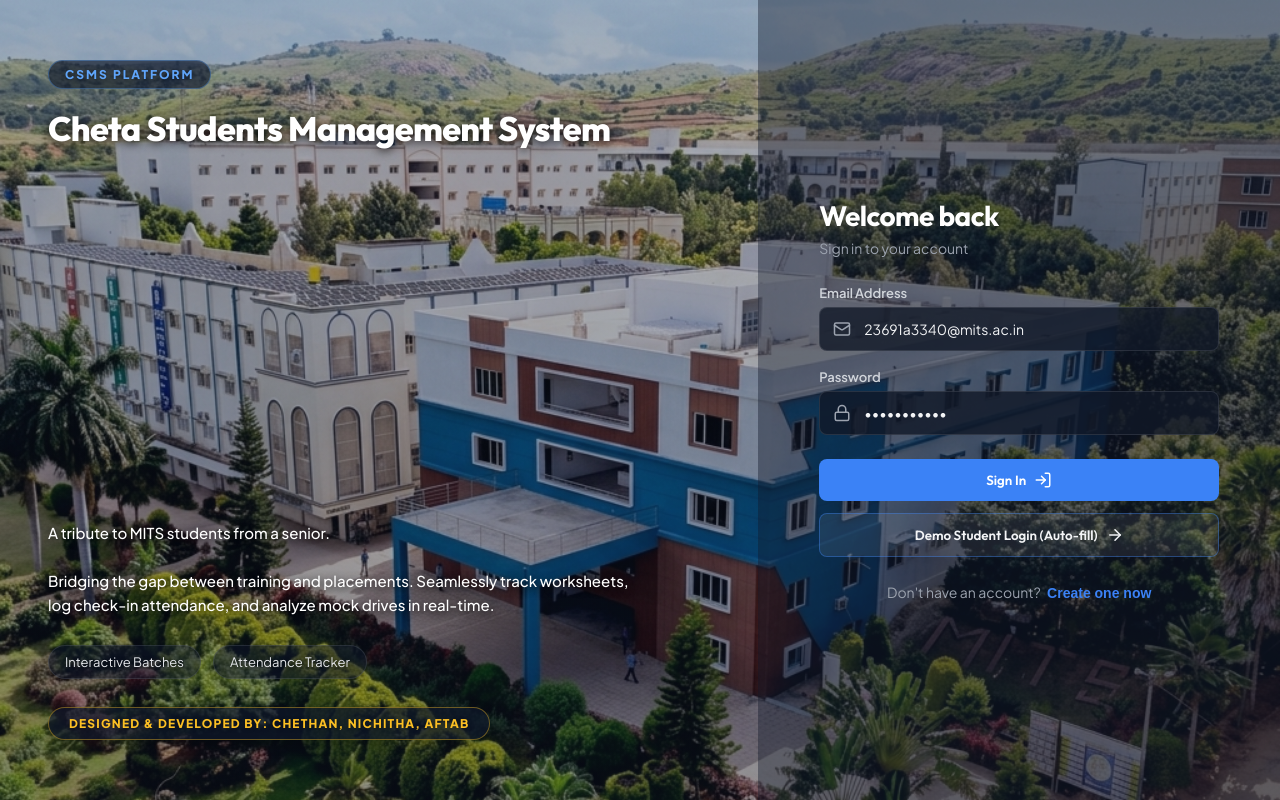
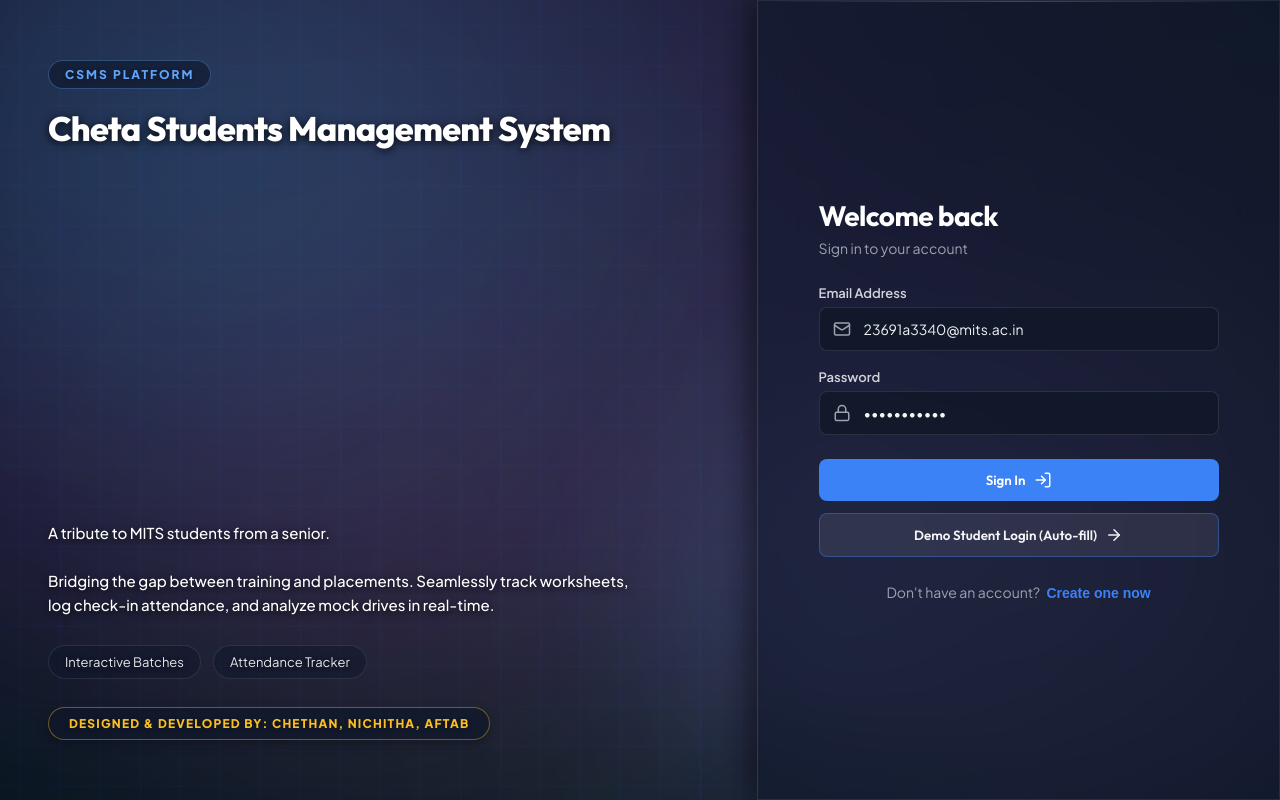
Before and after one commit to Balija-Chethan/csms, a React app in the folder frontend/: page / in a window 1280 px wide. Built offline with nearby package versions, Linux system fonts and the light colour scheme; no server answers; the HTML template or start-up script is replaced by a standard one.

Commit message:
Initial CSMS project

```diff
--- a/frontend/src/App.jsx
+++ b/frontend/src/App.jsx
@@ -122,11 +122,13 @@ export default function App() {
 
   return (
     <div className="theme-default" style={styles.appContainer}>
-      {/* Decorative animated cosmic background blobs */}
+      {/* Decorative animated cosmic background blobs & visual effects */}
       <div className="cosmic-bg">
+        <div className="aurora-wave"></div>
         <div className="blob blob-1"></div>
         <div className="blob blob-2"></div>
         <div className="blob blob-3"></div>
+        <div className="blob blob-4"></div>
       </div>
       {/* Top Header */}
       <header style={styles.header}>
--- a/frontend/src/components/Login.jsx
+++ b/frontend/src/components/Login.jsx
@@ -67,6 +67,15 @@ export default function Login({ setAuth, API_URL }) {
 
   return (
     <div style={styles.container}>
+      {/* Decorative animated cosmic background */}
+      <div className="cosmic-bg">
+        <div className="aurora-wave"></div>
+        <div className="blob blob-1"></div>
+        <div className="blob blob-2"></div>
+        <div className="blob blob-3"></div>
+        <div className="blob blob-4"></div>
+      </div>
+
       {/* Left Portion: Branding Header and Bottom Caption Info */}
       <div style={styles.leftPanel}>
         <div style={styles.topBranding}>
@@ -89,7 +98,7 @@ export default function Login({ setAuth, API_URL }) {
       </div>
 
       {/* Right Portion: Centered Login details on a semi-transparent panel */}
-      <div style={styles.rightPanel}>
+      <div style={styles.rightPanel} className="glass-panel-glow">
         <div style={styles.formCard}>
           <div style={{ marginBottom: 28 }}>
             <h2 style={styles.formHeader}>{isRegister ? 'Create an Account' : 'Welcome back'}</h2>
@@ -229,11 +238,12 @@ const styles = {
     display: 'flex',
     minHeight: '100vh',
     width: '100vw',
-    backgroundImage: 'linear-gradient(rgba(15, 23, 42, 0.3), rgba(15, 23, 42, 0.45)), url("/mits_campus.jpg")',
+    backgroundImage: 'linear-gradient(rgba(15, 23, 42, 0.4), rgba(15, 23, 42, 0.65)), url("/mits_campus.jpg")',
     backgroundSize: 'cover',
     backgroundPosition: 'center',
     overflow: 'hidden',
     boxSizing: 'border-box',
+    position: 'relative',
   },
   leftPanel: {
     flex: 1.2,
@@ -242,6 +252,8 @@ const styles = {
     justifyContent: 'space-between',
     padding: '60px 48px',
     boxSizing: 'border-box',
+    position: 'relative',
+    zIndex: 2,
     '@media (max-width: 900px)': {
       display: 'none',
     }
@@ -298,15 +310,21 @@ const styles = {
   },
   rightPanel: {
     flex: 0.8,
-    background: 'rgba(15, 23, 42, 0.4)',
+    background: 'rgba(15, 23, 42, 0.6)',
+    backdropFilter: 'blur(20px)',
+    WebkitBackdropFilter: 'blur(20px)',
+    borderLeft: '1px solid rgba(255, 255, 255, 0.12)',
+    boxShadow: '-10px 0 30px rgba(0, 0, 0, 0.5)',
     display: 'flex',
     alignItems: 'center',
     justifyContent: 'center',
     padding: '48px 40px',
     boxSizing: 'border-box',
+    position: 'relative',
+    zIndex: 2,
     '@media (max-width: 900px)': {
       flex: 1,
-      background: 'rgba(15, 23, 42, 0.7)',
+      background: 'rgba(15, 23, 42, 0.85)',
     }
   },
   formCard: {
--- a/frontend/src/index.css
+++ b/frontend/src/index.css
@@ -270,7 +270,7 @@ h1, h2, h3, h4, h5, h6 {
   color: #fca5a5;
 }
 
-/* Animated Background Nebulas */
+/* Animated Background Nebulas & Visual Effects */
 .cosmic-bg {
   position: fixed;
   top: 0;
@@ -280,19 +280,47 @@ h1, h2, h3, h4, h5, h6 {
   z-index: 0;
   pointer-events: none;
   overflow: hidden;
-  background-color: var(--bg-main);
+  background: radial-gradient(circle at 50% 20%, #111827 0%, #0b0f19 70%, #030712 100%);
   transition: background 0.5s ease;
 }
 
+/* Animated Cyber Grid Overlay */
 .cosmic-bg::before {
   content: '';
   position: absolute;
-  inset: 0;
+  inset: -100px;
   background-image:
-    radial-gradient(circle at 1px 1px, rgba(255, 255, 255, 0.04) 1px, transparent 0);
-  background-size: 24px 24px;
+    linear-gradient(to right, rgba(59, 130, 246, 0.05) 1px, transparent 1px),
+    linear-gradient(to bottom, rgba(59, 130, 246, 0.05) 1px, transparent 1px);
+  background-size: 40px 40px;
   pointer-events: none;
   z-index: 1;
+  animation: gridMove 40s linear infinite;
+}
+
+@keyframes gridMove {
+  0% { transform: translateY(0) rotate(0deg); }
+  100% { transform: translateY(40px) rotate(0deg); }
+}
+
+/* Glowing Aurora Gradient Mesh Wave */
+.aurora-wave {
+  position: absolute;
+  width: 200%;
+  height: 200%;
+  top: -50%;
+  left: -50%;
+  background: radial-gradient(ellipse at 30% 40%, rgba(59, 130, 246, 0.15) 0%, rgba(168, 85, 247, 0.12) 25%, rgba(16, 185, 129, 0.08) 50%, transparent 75%);
+  filter: blur(80px);
+  animation: auroraShift 18s ease-in-out infinite alternate;
+  z-index: 1;
+  mix-blend-mode: screen;
+}
+
+@keyframes auroraShift {
+  0% { transform: rotate(0deg) scale(1); }
+  50% { transform: rotate(15deg) scale(1.15); }
+  100% { transform: rotate(-10deg) scale(1.05); }
 }
 
 .blob {
@@ -300,36 +328,51 @@ h1, h2, h3, h4, h5, h6 {
   width: 600px;
   height: 600px;
   border-radius: 50%;
-  filter: blur(150px);
-  opacity: 0.16;
+  filter: blur(140px);
+  opacity: 0.28;
   mix-blend-mode: screen;
-  animation: float 25s infinite alternate ease-in-out;
+  animation: float 22s infinite alternate ease-in-out;
   z-index: 2;
 }
 
 .blob-1 {
-  background: radial-gradient(circle, #3b82f6 0%, transparent 80%);
+  background: radial-gradient(circle, #3b82f6 0%, #60a5fa 40%, transparent 70%);
   top: -10%;
   left: -10%;
-  animation-duration: 20s;
+  animation-duration: 18s;
 }
 
 .blob-2 {
-  background: radial-gradient(circle, #a855f7 0%, transparent 80%);
+  background: radial-gradient(circle, #a855f7 0%, #c084fc 40%, transparent 70%);
   bottom: -15%;
   right: -10%;
-  animation-duration: 28s;
+  animation-duration: 24s;
   animation-delay: -5s;
 }
 
 .blob-3 {
-  background: radial-gradient(circle, #eab308 0%, transparent 80%);
-  top: 40%;
+  background: radial-gradient(circle, #38bdf8 0%, #818cf8 40%, transparent 70%);
+  top: 35%;
   right: 15%;
+  width: 450px;
+  height: 450px;
+  animation-duration: 20s;
+  animation-delay: -10s;
+}
+
+.blob-4 {
+  position: absolute;
+  background: radial-gradient(circle, #f43f5e 0%, #fb7185 40%, transparent 70%);
+  bottom: 20%;
+  left: 20%;
   width: 400px;
   height: 400px;
-  animation-duration: 22s;
-  animation-delay: -10s;
+  filter: blur(150px);
+  opacity: 0.18;
+  mix-blend-mode: screen;
+  animation: float 26s infinite alternate ease-in-out;
+  animation-delay: -12s;
+  z-index: 2;
 }
 
 @keyframes float {
@@ -337,13 +380,46 @@ h1, h2, h3, h4, h5, h6 {
     transform: translate(0px, 0px) scale(1);
   }
   33% {
-    transform: translate(60px, -40px) scale(1.15);
+    transform: translate(70px, -50px) scale(1.18);
   }
   66% {
-    transform: translate(-40px, 80px) scale(0.9);
+    transform: translate(-50px, 90px) scale(0.92);
   }
   100% {
     transform: translate(0px, 0px) scale(1);
+  }
+}
+
+/* Floating Particles Field */
+.particle-field {
+  position: absolute;
+  inset: 0;
+  z-index: 2;
+  pointer-events: none;
+}
+
+.floating-orb {
+  position: absolute;
+  border-radius: 50%;
+  background: rgba(255, 255, 255, 0.4);
+  box-shadow: 0 0 10px rgba(96, 165, 250, 0.8), 0 0 20px rgba(168, 85, 247, 0.5);
+  animation: orbRise linear infinite;
+}
+
+@keyframes orbRise {
+  0% {
+    transform: translateY(105vh) scale(0.4);
+    opacity: 0;
+  }
+  20% {
+    opacity: 0.7;
+  }
+  80% {
+    opacity: 0.7;
+  }
+  100% {
+    transform: translateY(-5vh) scale(1.2);
+    opacity: 0;
   }
 }
 
@@ -363,11 +439,29 @@ h1, h2, h3, h4, h5, h6 {
   animation: fadeInUp 0.4s cubic-bezier(0.16, 1, 0.3, 1) forwards;
 }
 
-.glass-card {
+/* Animated Glass Panels */
+.glass-card, .glass-panel-glow {
+  position: relative;
+  background: var(--bg-card);
+  backdrop-filter: blur(16px);
+  -webkit-backdrop-filter: blur(16px);
+  border: 1px solid rgba(255, 255, 255, 0.08);
+  box-shadow: 0 8px 32px 0 rgba(0, 0, 0, 0.37);
   transition: transform 0.3s cubic-bezier(0.16, 1, 0.3, 1), box-shadow 0.3s cubic-bezier(0.16, 1, 0.3, 1), border-color 0.3s cubic-bezier(0.16, 1, 0.3, 1) !important;
 }
 
-.glass-card:hover {
-  border-color: rgba(59, 130, 246, 0.3) !important;
-  box-shadow: 0 12px 40px 0 rgba(59, 130, 246, 0.15) !important;
+.glass-card::before, .glass-panel-glow::before {
+  content: '';
+  position: absolute;
+  top: 0;
+  left: 0;
+  right: 0;
+  height: 1px;
+  background: linear-gradient(90deg, transparent, rgba(255, 255, 255, 0.2), transparent);
+  pointer-events: none;
 }
+
+.glass-card:hover, .glass-panel-glow:hover {
+  border-color: rgba(59, 130, 246, 0.4) !important;
+  box-shadow: 0 12px 40px 0 rgba(59, 130, 246, 0.2), 0 0 20px rgba(59, 130, 246, 0.1) !important;
+}
```
